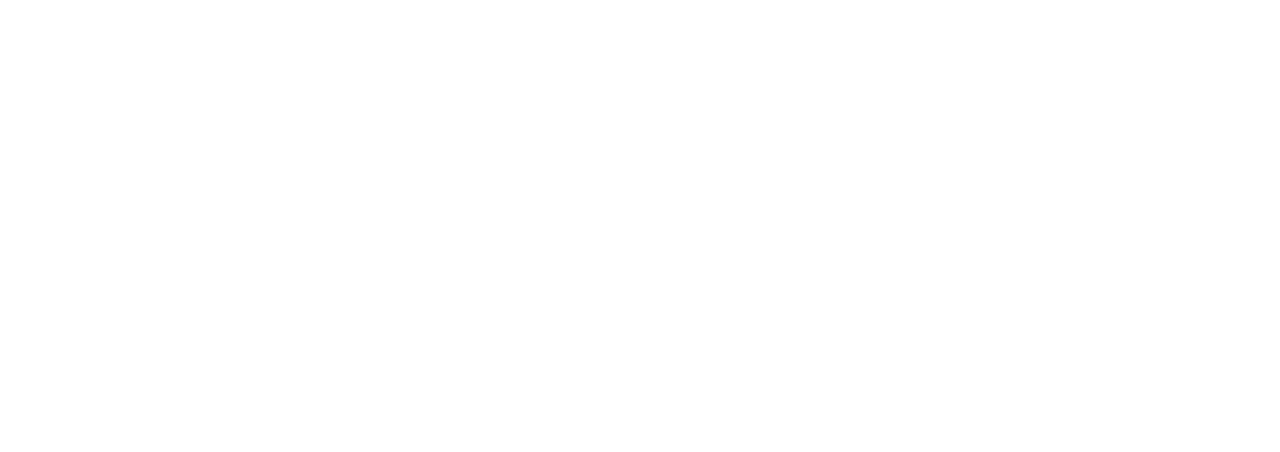
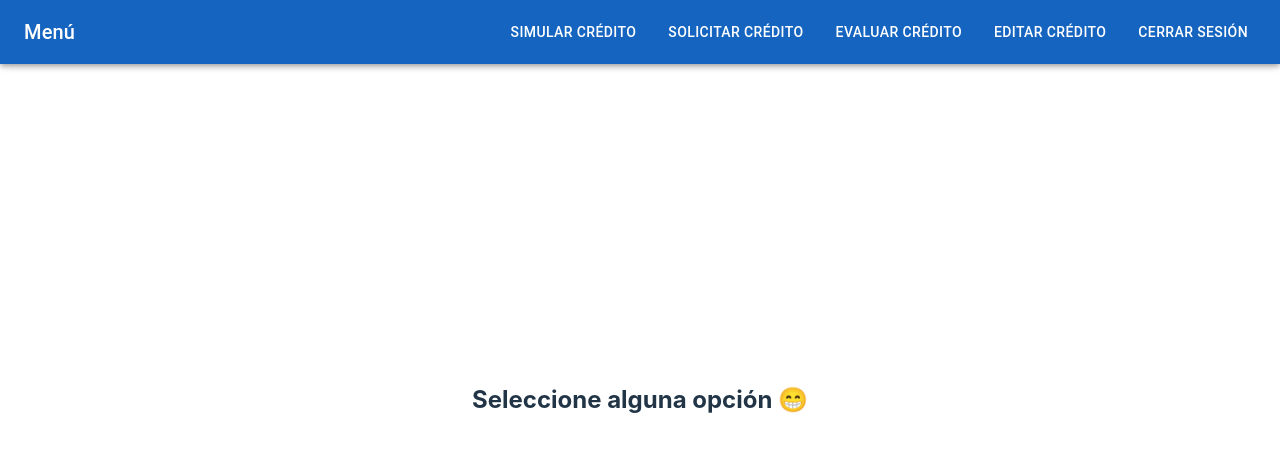
Before and after one commit to OmarSaez/tingeso-prestaBank, a React (Vite) app in the folder Front/prestabank_front/: page /home in a window 1280 px wide. Before the commit this address had no page. Shown: the top 452 px of the page. Built offline with nearby package versions, Linux system fonts and the light colour scheme.

Commit message:
Se termino login, se agrego un home despues de logeo y se creo la barra de navegacion

```diff
--- a/Front/prestabank_front/src/App.jsx
+++ b/Front/prestabank_front/src/App.jsx
@@ -3,6 +3,7 @@ import {BrowserRouter as Router, Route, Routes} from 'react-router-dom'
 import EnterAccount from './components/enterAccount';
 import CreateAccount from './components/createAccount';
 import LoginAccount from './components/loginAccount';
+import Home from './components/home';
 
 function App() {
   return (
@@ -12,6 +13,7 @@ function App() {
           <Route path='/' element={<EnterAccount/>} />
           <Route path='/create' element={<CreateAccount/>} />
           <Route path='/login' element={<LoginAccount/>} />
+          <Route path='/home' element={<Home/>} />
         </Routes>
       </div>
     </Router>
--- /dev/null
+++ b/Front/prestabank_front/src/components/NavBar.jsx
@@ -0,0 +1,75 @@
+import * as React from 'react';
+import AppBar from '@mui/material/AppBar';
+import Toolbar from '@mui/material/Toolbar';
+import Typography from '@mui/material/Typography';
+import Button from '@mui/material/Button';
+import { useNavigate } from 'react-router-dom';
+import Box from '@mui/material/Box';
+
+const NavBar = () => {
+    const navigate = useNavigate();
+
+    const handleLogout = () => {
+        navigate('/');
+    }
+
+    return (
+        <AppBar sx={{ backgroundColor: '#1565c0' }}>
+            <Toolbar sx={{ justifyContent: 'space-between' }}>
+                <Typography variant="h6" component="div" sx={{ flexGrow: 0 }}>
+                    Menú
+                </Typography>
+
+                <Box sx={{ display: 'flex', gap: 2 }}>
+                    <Button
+                        color="inherit"
+                        onClick={() => navigate('/simular-credito')}
+                        sx={{
+                            '&:hover': { transform: 'scale(1.1)', transition: '0.3s' }
+                        }}
+                    >
+                        Simular Crédito
+                    </Button>
+                    <Button
+                        color="inherit"
+                        onClick={() => navigate('/solicitar-credito')}
+                        sx={{
+                            '&:hover': { transform: 'scale(1.1)', transition: '0.3s' }
+                        }}
+                    >
+                        Solicitar Crédito
+                    </Button>
+                    <Button
+                        color="inherit"
+                        onClick={() => navigate('/evaluar-credito')}
+                        sx={{
+                            '&:hover': { transform: 'scale(1.1)', transition: '0.3s' }
+                        }}
+                    >
+                        Evaluar Crédito
+                    </Button>
+                    <Button
+                        color="inherit"
+                        onClick={() => navigate('/editar-credito')}
+                        sx={{
+                            '&:hover': { transform: 'scale(1.1)', transition: '0.3s' }
+                        }}
+                    >
+                        Editar Crédito
+                    </Button>
+                    <Button
+                        color="inherit"
+                        onClick={handleLogout}
+                        sx={{
+                            '&:hover': { transform: 'scale(1.1)', transition: '0.3s' }
+                        }}
+                    >
+                        Cerrar Sesión
+                    </Button>
+                </Box>
+            </Toolbar>
+        </AppBar>
+    );
+}
+
+export default NavBar;
--- /dev/null
+++ b/Front/prestabank_front/src/components/home.jsx
@@ -0,0 +1,15 @@
+import * as React from 'react';
+import NavBar from "./NavBar";
+
+const Home = () => {
+
+    return(
+        <div>
+            <NavBar/>
+            <h2>Seleccione alguna opción 😁</h2>
+        </div>
+    )
+
+}
+
+export default Home;
--- a/Front/prestabank_front/src/components/loginAccount.jsx
+++ b/Front/prestabank_front/src/components/loginAccount.jsx
@@ -3,7 +3,7 @@ import * as React from 'react';
 import { useState } from "react";
 import Box from '@mui/material/Box';
 import TextField from '@mui/material/TextField';
-import Button from '@mui/material/Button'; // Importar el botón
+import Button from '@mui/material/Button';
 import AccountCircle from '@mui/icons-material/AccountCircle';
 import { useNavigate } from 'react-router-dom';
 import userService from '../services/user.service';
@@ -12,48 +12,59 @@ const LoginAccount = () => {
     const navigate = useNavigate();
 
     const enterAccount = () => {
-        navigate('/'); // Redirige a la ruta para crear cuenta
+        navigate('/'); // Redirige a la ruta principal
     }
 
     // Definición de estados
-    const [email, setEmail] = useState('');
+    const [email, setEmail] = React.useState('');
     const [password, setPassword] = useState('');
 
-    // Función para manejar el envío del formulario (puedes implementarlo más tarde)
+    // Función para manejar el envío del formulario
     const handleLogin = async (event) => {
         event.preventDefault();
-        // Aquí puedes agregar la lógica de inicio de sesión usando userService
+
+        try {
+            const response = await userService.getWithEmail(email); // Intenta obtener el usuario por email
+            const user = response.data;
+
+            if (user && user.password === password) { // Verifica la contraseña
+                alert("Inicio de sesión exitoso");
+                navigate('/home'); // Cambia esta ruta según a dónde quieras redirigir tras el login exitoso
+            } else {
+                alert("El correo o contraseña con erroneos");
+            }
+        } catch (error) {
+            console.log("Error en el inicio de sesión", error);
+            alert("Error: Usuario no encontrado o credenciales incorrectas.");
+        }
     };
 
-    return ( // Asegúrate de retornar el JSX aquí
+    // Botones e interfaz
+    return (
         <div>
             <h1>Ingrese una cuenta</h1>
-            <h3>Por favor ingrese los datos</h3>
-            <br/>
-            <br/>
-            <br/>
-            <br/>
-            <br/>
-            <br/>
+            <h3>Por favor rellene los datos</h3>
+
+            <Box sx={{ '& > :not(style)': { m: 1, mx: 11} }}>
+                <Box sx={{ display: 'flex', alignItems: 'flex-end' }}>
+                    <AccountCircle sx={{ color: 'action.active', mr: 1.5, my: 2 }} />
+                    <TextField
+                        id="input-email"
+                        label="Correo"
+                        variant="outlined"
+                        value={email}
+                        onChange={(e) => setEmail(e.target.value)}
+                    />
+                </Box>
+            </Box>
 
             <Box
                 component="form"
                 onSubmit={handleLogin} // Maneja el envío del formulario
-                sx={{ '& > :not(style)': { m: 1, width: '30ch' } }}
+                sx={{ '& > :not(style)': { m: 1, width: '24ch' } }}
                 noValidate
                 autoComplete="off"
             >
-
-                <AccountCircle sx={{ color: 'action.active', mr: 1, my: 0.2 }} />
-
-                <TextField
-                    id="input-email"
-                    label="Correo"
-                    variant="outlined"
-                    value={email}
-                    onChange={(e) => setEmail(e.target.value)}
-                />
-
                 <TextField
                     id="input-password"
                     label="Contraseña"
@@ -66,10 +77,19 @@ const LoginAccount = () => {
                 <br />
                 <Button
                     variant="contained"
-                    type="submit" // Asegúrate de que el botón envíe el formulario
+                    type="submit" // Envía el formulario
                     sx={{ mt: 2 }} // Añade un margen superior para separación
                 >
                     Iniciar sesión
+                </Button>
+
+                <Button
+                    variant="contained"
+                    onClick={enterAccount}
+                    type="button" // Este botón no debe enviar el formulario
+                    sx={{ mt: 2 }} // Añade un margen superior para separación
+                >
+                    Volver
                 </Button>
             </Box>
         </div>
--- a/Front/prestabank_front/src/services/user.service.js
+++ b/Front/prestabank_front/src/services/user.service.js
@@ -12,6 +12,10 @@ const get = id => {
     return httpClient.get(`/api/user/${id}`);
 }
 
+const getWithEmail = email => {
+    return httpClient.get(`/api/user/with/${email}`)
+}
+
 const update = data => {
     return httpClient.put('api/user/', data);
 }
@@ -20,4 +24,4 @@ const remove = id => {
     return httpClient.delete(`/api/user/${id}`);
 }
 
-export default {getAll, create, get, update, remove};
+export default {getAll, create, get, getWithEmail, update, remove};
```
